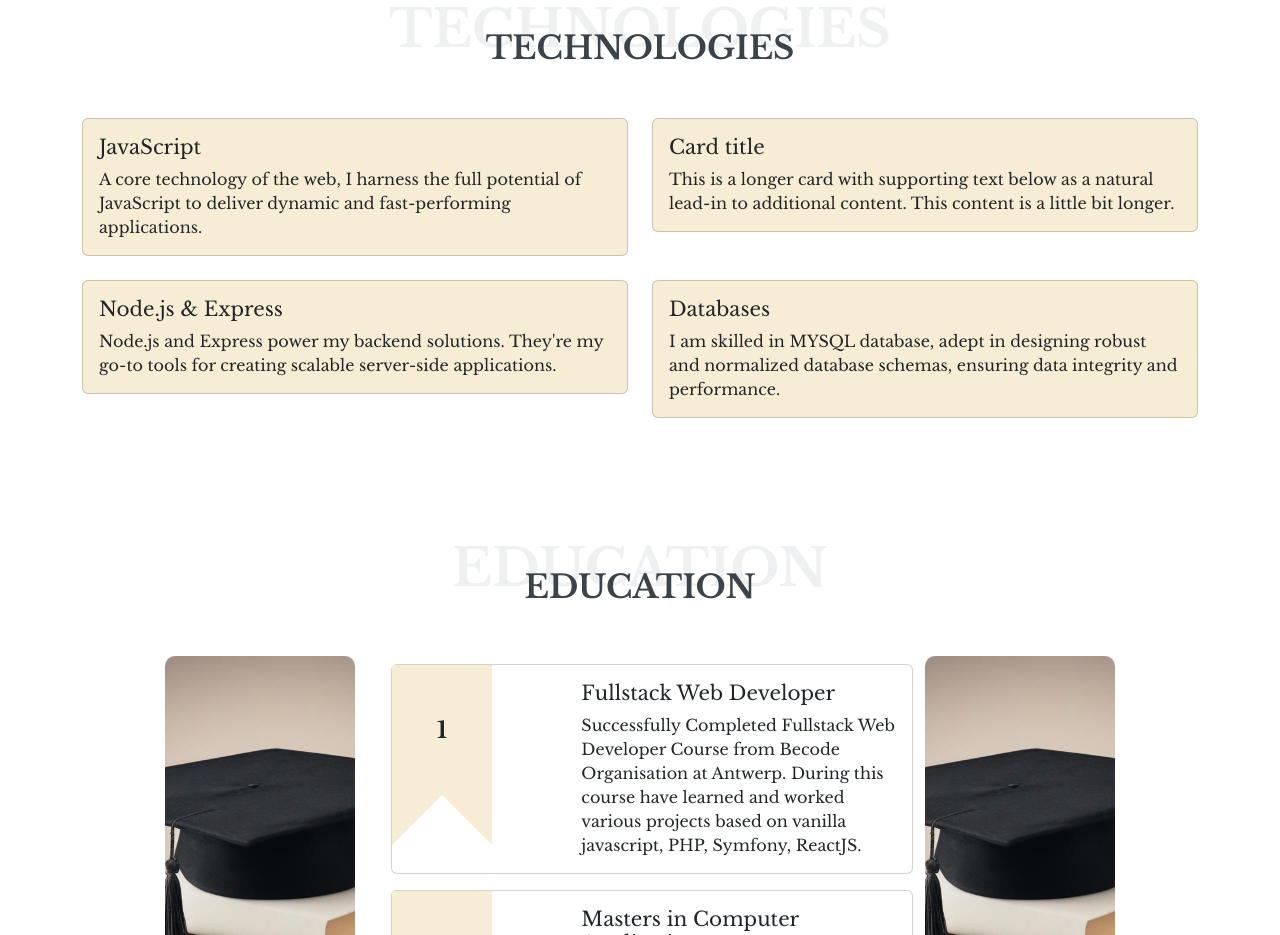
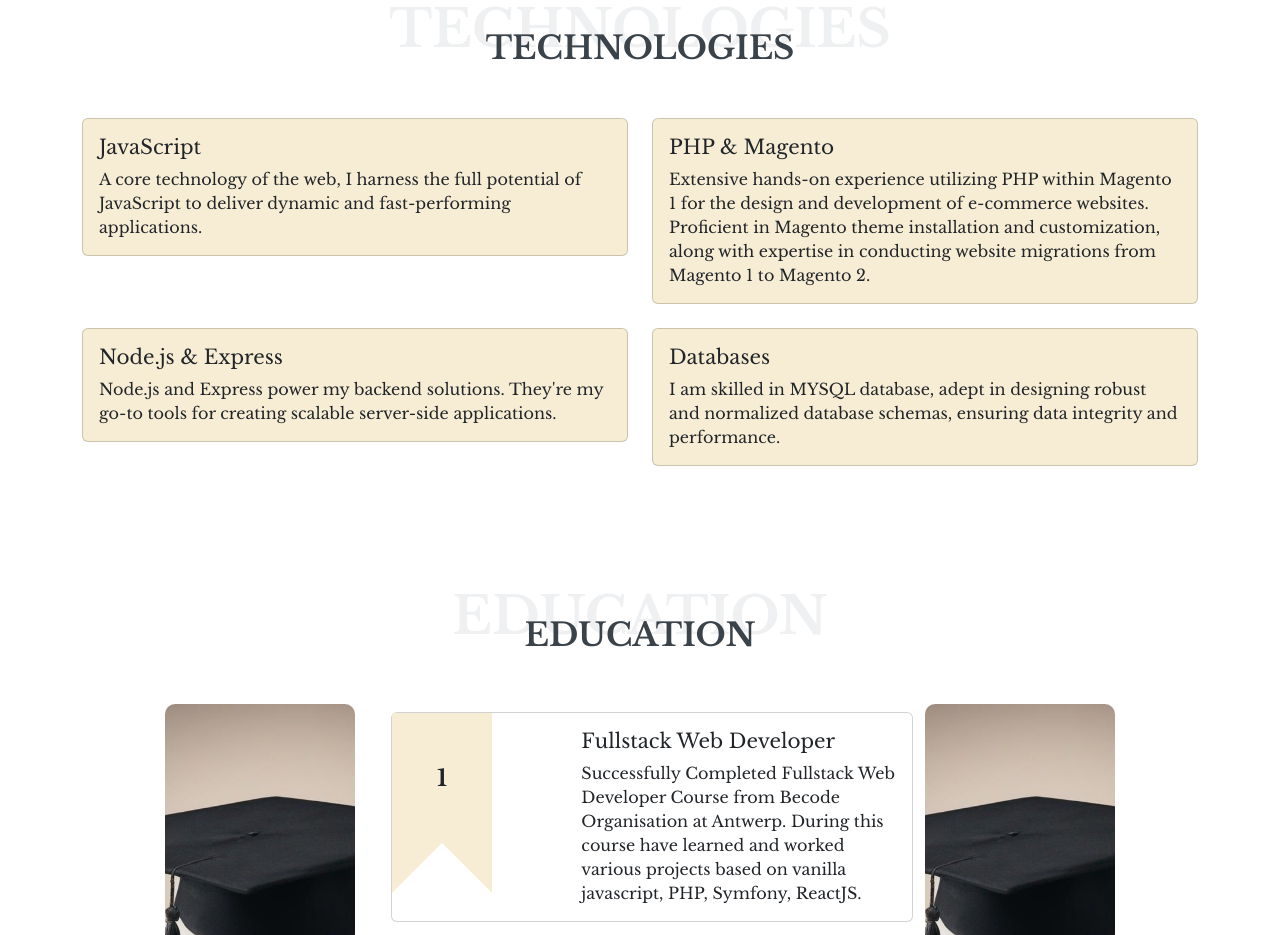
Before and after one commit to snehalasodekar/snehal, a plain HTML site: page index.html in a window 1280 px wide. Shown: the part 2520-3455 px from the top of the page. Drawn offline with nearby package versions, Linux system fonts and the light colour scheme; files whose address does not match are found by name.

Commit message:
update remaining technologies section

```diff
--- a/index.html
+++ b/index.html
@@ -189,8 +189,8 @@
       <div class="col">
         <div class="card">
           <div class="card-body">
-            <h5 class="card-title">Card title</h5>
-            <p class="card-text">This is a longer card with supporting text below as a natural lead-in to additional content. This content is a little bit longer.</p>
+            <h5 class="card-title">PHP & Magento</h5>
+            <p class="card-text">Extensive hands-on experience utilizing PHP within Magento 1 for the design and development of e-commerce websites. Proficient in Magento theme installation and customization, along with expertise in conducting website migrations from Magento 1 to Magento 2.</p>
           </div>
         </div>
       </div>
```
